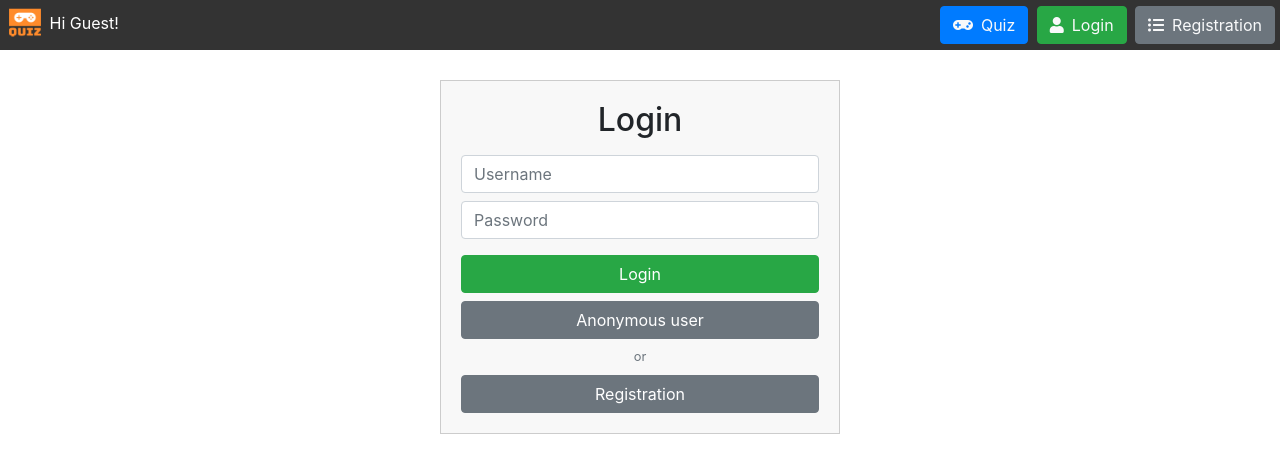
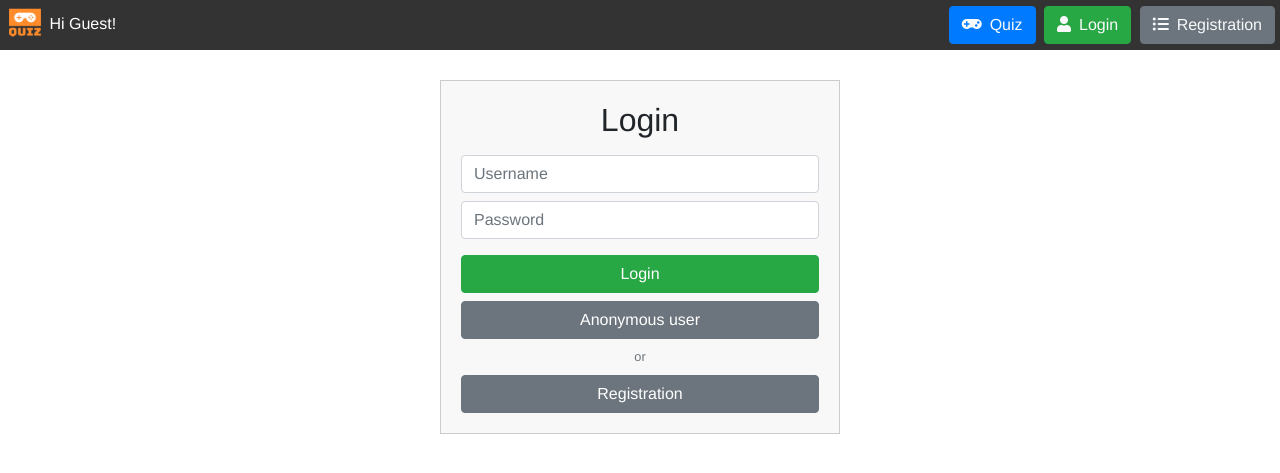
Before and after one commit to FrankN88/quiz-game, a Flask app: page / in a window 1280 px wide. Shown: the top 473 px of the page. Run offline with Flask 2, Linux system fonts and the light colour scheme; some libraries are stand-ins or nearby versions.

Commit message:
style.css - Change font family global

```diff
--- a/static/css/style.css
+++ b/static/css/style.css
@@ -1,3 +1,10 @@
+/*=======================================================
+# BODY
+=======================================================*/
+body{
+    font-family: "Helvetica";
+}
+
 /*=======================================================
 # HEADER
 =======================================================*/
```
